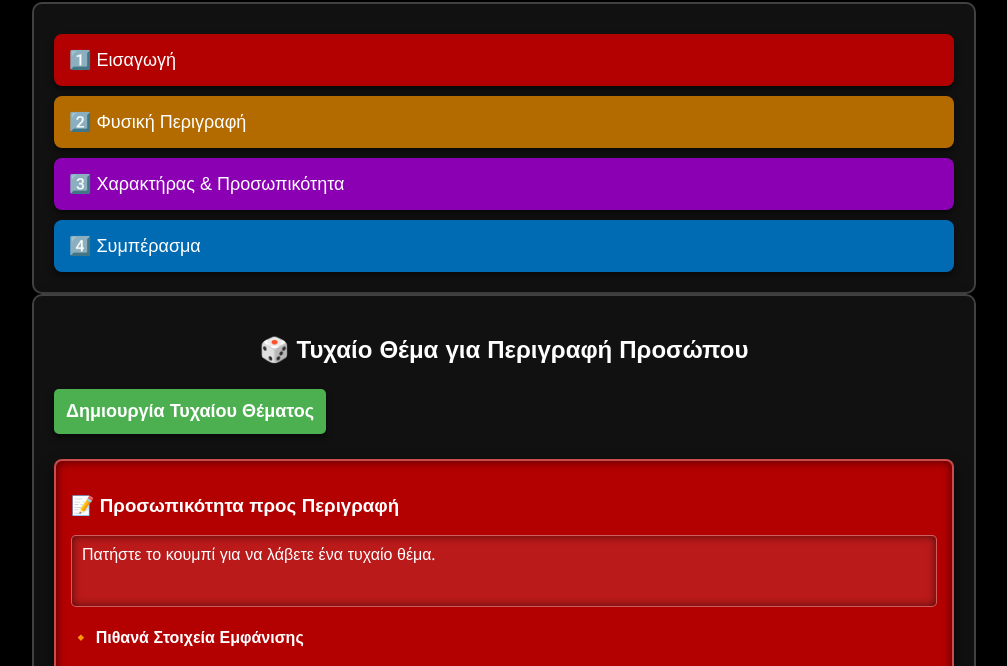
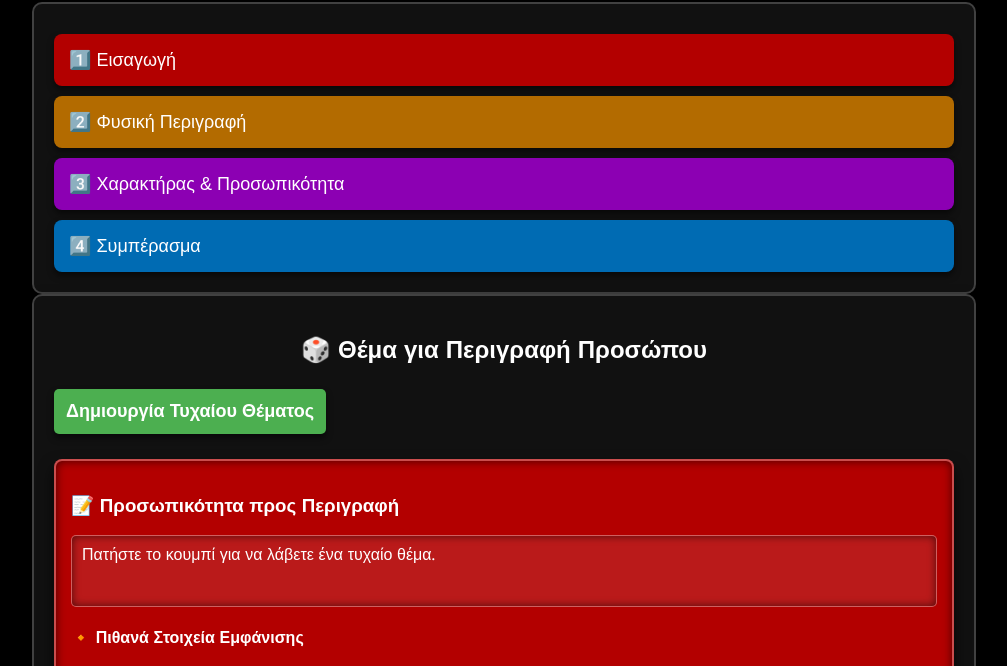
Before and after one commit to pdomvros/desriptive-essay-person, a plain HTML site: page index.html in a window 1280 px wide. Shown: the part 117-783 px from the top of the page, without its empty margins (136-1143 px from the left). Drawn offline with Linux system fonts and the light colour scheme.

Commit message:
Update index.html

```diff
--- a/index.html
+++ b/index.html
@@ -191,7 +191,7 @@
 
 <!-- New Part: 20 different descriptive-person topics -->
 <div class="container">
-    <h2 class="section-title">🎲 Τυχαίο Θέμα για Περιγραφή Προσώπου</h2>
+    <h2 class="section-title">🎲 Θέμα για Περιγραφή Προσώπου</h2>
     <button class="button" onclick="generateRandomPerson()">Δημιουργία Τυχαίου Θέματος</button>
 
     <div class="topic-container">
```
